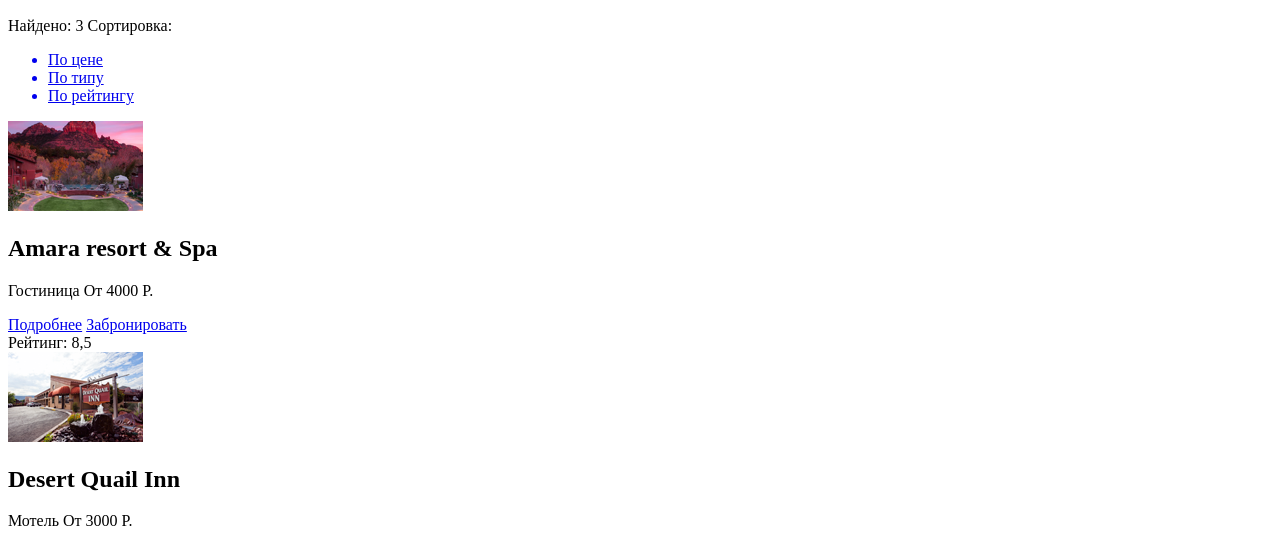
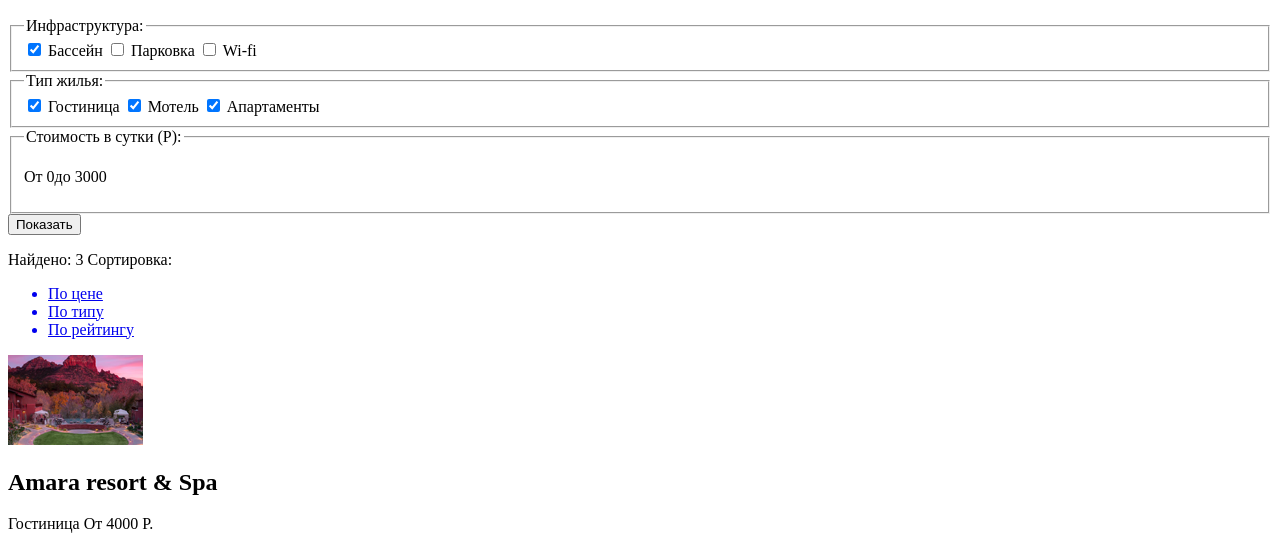
Before and after one commit to Scovoroder/1019573-sedona-26, a plain HTML site: page catalog.html in a window 1280 px wide. Shown: the part 229-772 px from the top of the page. Drawn offline with Linux system fonts and the light colour scheme.

Commit message:
Еще форма

```diff
--- a/catalog.html
+++ b/catalog.html
@@ -21,6 +21,31 @@
 	<main>
       <section>
         <h1>Выбор гостиницы</h1>
+        <form method="post" action="#">
+          <fieldset>
+            <legend>Инфраструктура:</legend>
+            <label><input type="checkbox" name="pool" checked>
+            Бассейн</label>
+            <label><input type="checkbox" name="parking">
+            Парковка</label>
+            <label><input type="checkbox" name="wi-fi">
+            Wi-fi</label>
+          </fieldset>
+          <fieldset>
+            <legend>Тип жилья:</legend>
+            <label><input type="checkbox" name="hotel" checked>
+            Гостиница</label>
+            <label><input type="checkbox" name="motel" checked>
+            Мотель</label>
+            <label><input type="checkbox" name="apartment" checked>
+            Апартаменты</label>
+          </fieldset>
+          <fieldset>
+            <legend>Стоимость в сутки (Р):</legend>
+            <p><span>От 0</span><span>до 3000</span></p>
+          </fieldset>
+          <button type="submit">Показать</button>
+        </form>
         <p>Найдено: 3 <span>Сортировка:</span></p>
         <ul>
           <a href="catalog.html"><li>По цене</li></a>
```
